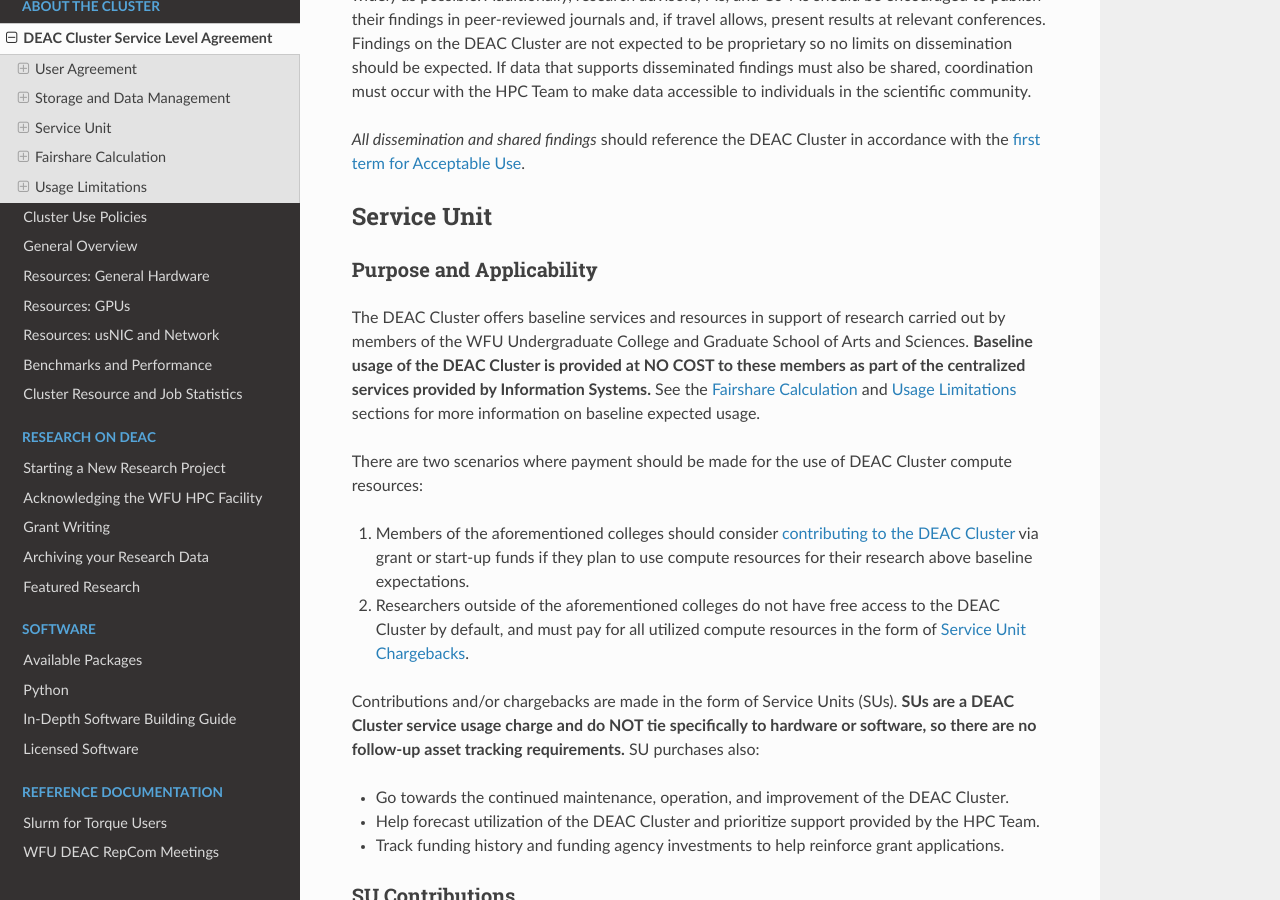
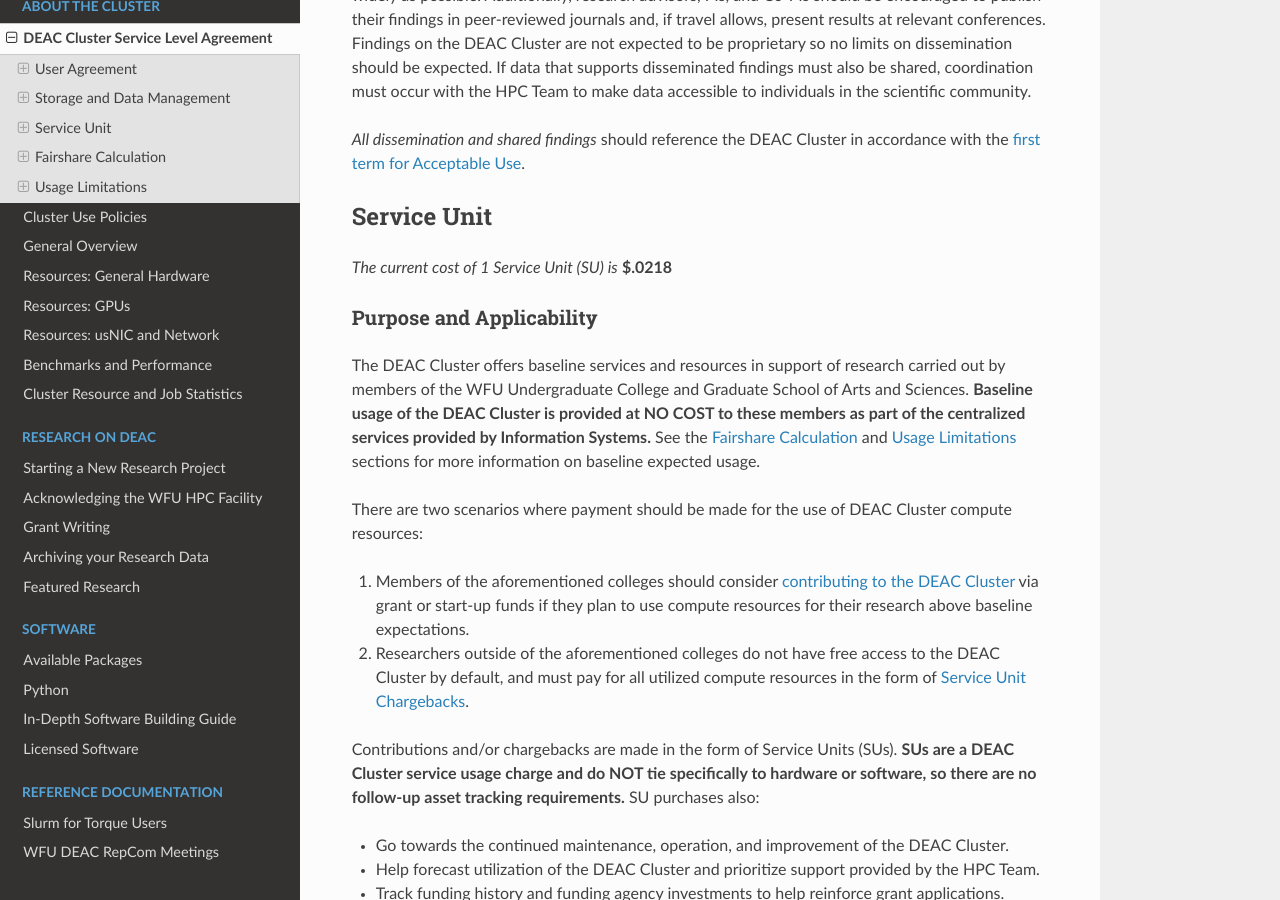
Before and after one commit to WFU-HPC/deac-docs, a Sphinx documentation site: the page built from source/cluster-sla.rst, in a window 1280 px wide and 900 px high, scrolled down 8892 px. Built offline with Sphinx 7.4.7 and the Read the Docs theme 2.0.0, drawn with Linux system fonts in a browser that asks for light colours; some of the changed text lies outside the part shown.

Commit message:
Adding SU cost at top of section and SSU rates based on Cody feedback

```diff
--- a/source/cluster-sla.rst
+++ b/source/cluster-sla.rst
@@ -277,6 +277,8 @@
 
 .. _sec.sla.su.purpose_applicability:
 
+*The current cost of 1 Service Unit (SU) is* **$.0218**
+
 Purpose and Applicability
 =========================
 
@@ -292,6 +294,7 @@
 * Go towards the continued maintenance, operation, and improvement of the DEAC Cluster.
 * Help forecast utilization of the DEAC Cluster and prioritize support provided by the HPC Team.
 * Track funding history and funding agency investments to help reinforce grant applications.
+
 
 .. _sec.sla.su.contributions:
 
@@ -338,9 +341,10 @@
 * Base rates per SSU type are adjusted annually based on hardware and overhead costs.
 * Each SSU type is converted from a common Service Unit in order to normalize the purchase/payment process. The smallest base rate from all SSU types and the most essential SSU, the Compute Rate, is used for this conversion:
 
-    * 1 Compute SSU = **1** Service Unit
-    * 1 GPU SSU = **90** Service Units
-    * 1 Storage SSU = **2250** Service Units
+    * 1 Compute SSU = **1** Service Unit *($.0218)*
+    * 1 GPU SSU = **90** Service Units *($1.962)*
+    * 1 Storage SSU = **2250** Service Units *($49.05)*
+
 
 * The sum of all converted SSUs is used to create the overall SU request or invoice.
 
```
